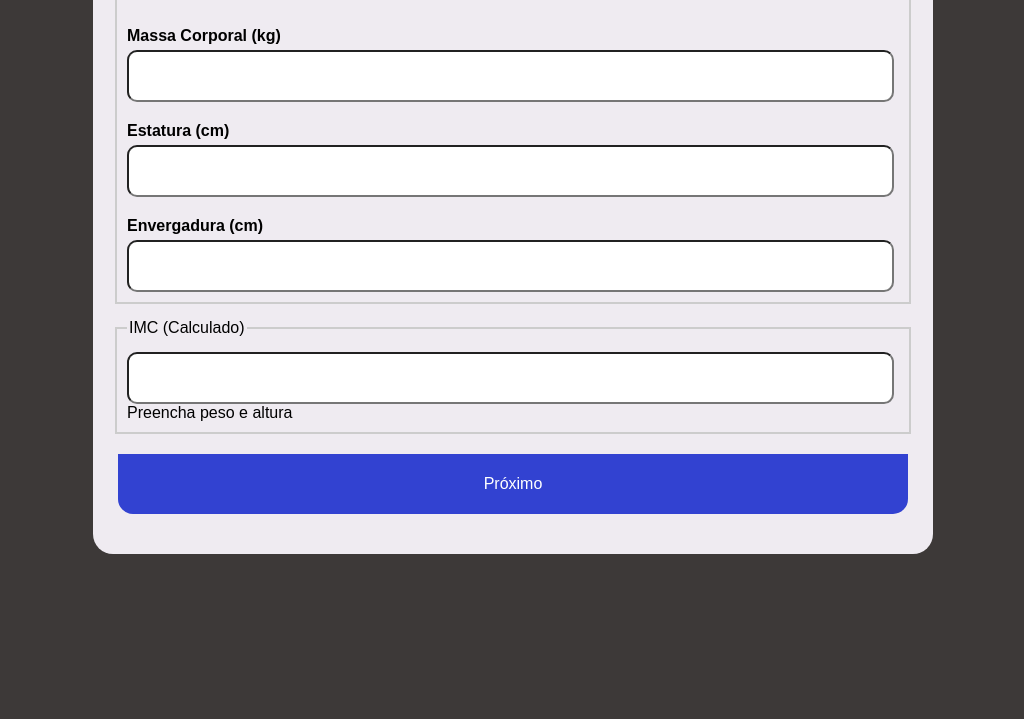
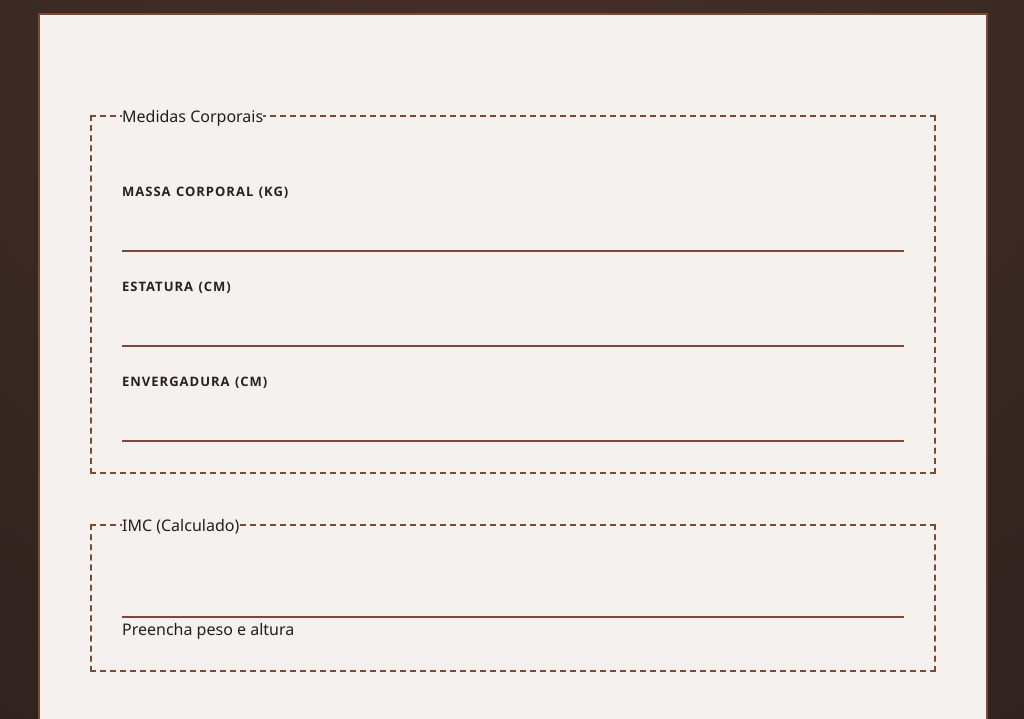
Before and after one commit to king27ofdragons/proesp.project, a plain HTML site: page index.html in a window 1280 px wide. Shown: the part 149-868 px from the top of the page, without its empty margins (127-1151 px from the left). Before the commit the page ends 800 px from the top, so only its background shows below. Drawn offline with Linux system fonts and the light colour scheme.

Commit message:
Atualização do projeto

```diff
--- a/style.css
+++ b/style.css
@@ -1,52 +1,121 @@
-body {
-  font-family: Arial, sans-serif;
-  background: #3d3938;
-  padding: 20px;
+/* RESET */
+* {
+  margin: 0;
+  padding: 0;
+  box-sizing: border-box;
 }
 
+/* PALETA SOFISTICADA */
+:root {
+  --laranja-profundo: #2b1f1c;
+  --laranja-envelhecido: #7a4a34;
+  --bege-contraste: #f4f1ee;
+  --branco-suave: #fbfaf8;
+  --texto-escuro: #1f1f1f;
+}
+
+/* FUNDO GERAL */
+body {
+  font-family: "Segoe UI", Arial, sans-serif;
+  background: radial-gradient(circle at top, #47312b, var(--laranja-profundo));
+  min-height: 100vh;
+  padding: 60px 20px;
+  color: var(--texto-escuro);
+}
+
+/* TÍTULO */
 h1 {
   text-align: center;
-  color: white;
+  color: var(--branco-suave);
+  font-size: 2.4rem;
+  letter-spacing: 2px;
+  margin-bottom: 50px;
+  text-transform: uppercase;
 }
 
+/* FORMULÁRIO (NOVO ESTILO) */
 form {
-  max-width: 800px;
+  max-width: 950px;
   margin: auto;
-  background: rgb(239, 235, 241);
-  padding: 20px;
-  border-radius: 20px;
+  background: var(--bege-contraste);
+  padding: 50px;
+  border-radius: 0;
+  border: 2px solid var(--laranja-envelhecido);
 }
 
+/* LABEL */
 label {
-  font-weight: bold;
   display: block;
-  margin-top: 20px;
+  margin-top: 25px;
+  font-weight: 600;
+  letter-spacing: 1px;
+  color: var(--laranja-profundo);
+  text-transform: uppercase;
+  font-size: 13px;
 }
 
-input, select, button {
-  width: 95%;
-  padding: 15px;
-  margin-top: 5px;
+/* CAMPOS */
+input,
+select {
+  width: 100%;
+  background: transparent;
+  border: none;
+  border-bottom: 2px solid var(--laranja-envelhecido);
+  padding: 12px 5px;
+  margin-top: 8px;
   font-size: 16px;
-  border-radius: 10px;
-
+  outline: none;
+  color: var(--texto-escuro);
+  transition: 0.3s;
 }
 
-button {
-  margin-top: 10px;
-  background: #3242d1;
-  color: white;
-  border: none;
-  cursor: pointer;
-  border-radius: 0 0 15px 15px;
-  width: 790px;
-  display: block;
-  margin: 20px auto;
-  height: 60px;
+/* FOCO MINIMALISTA */
+input:focus,
+select:focus {
+  border-bottom: 2px solid var(--laranja-profundo);
+  padding-left: 15px;
 }
 
+/* FIELDSET MODERNO */
 fieldset {
-  margin-bottom: 15px;
-  border: 2px solid #ccc;
-  padding: 10px;
+  border: 2px dashed var(--laranja-envelhecido);
+  padding: 30px;
+  margin-top: 40px;
 }
+
+/* BOTÃO — ESTILO SPLIT */
+button {
+  width: 100%;
+  margin-top: 50px;
+  height: 70px;
+  background: linear-gradient(90deg, var(--laranja-profundo), var(--laranja-envelhecido));
+  border: none;
+  color: var(--branco-suave);
+  font-size: 20px;
+  font-weight: bold;
+  letter-spacing: 2px;
+  cursor: pointer;
+  transition: 0.3s;
+}
+
+/* EFEITO CINEMATOGRÁFICO */
+button:hover {
+  filter: brightness(1.15);
+  letter-spacing: 4px;
+}
+
+/* RESPONSIVO */
+@media (max-width: 700px) {
+  form {
+    padding: 30px 20px;
+  }
+
+  h1 {
+    font-size: 1.8rem;
+  }
+
+  button {
+    height: 60px;
+    font-size: 17px;
+  }
+}
```
